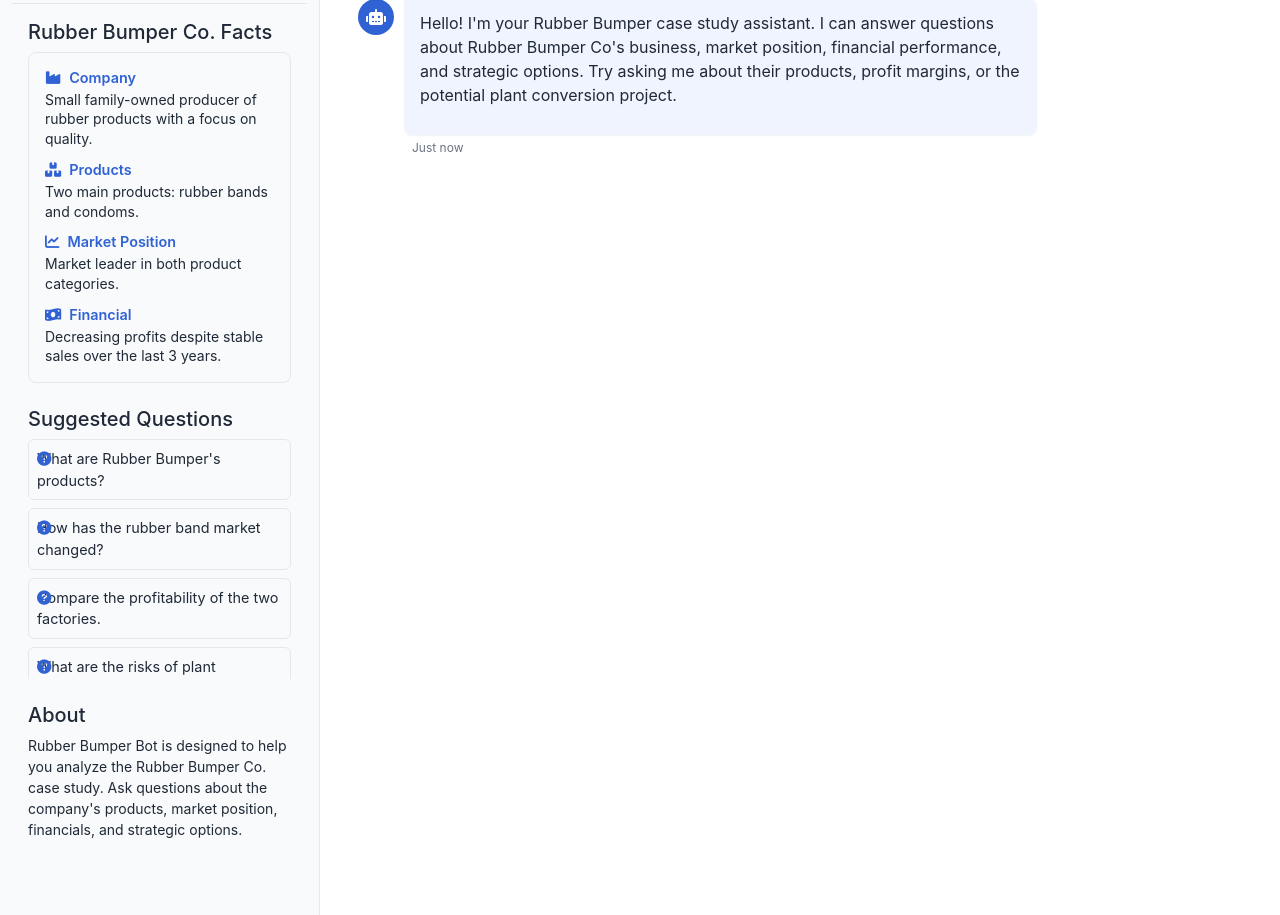
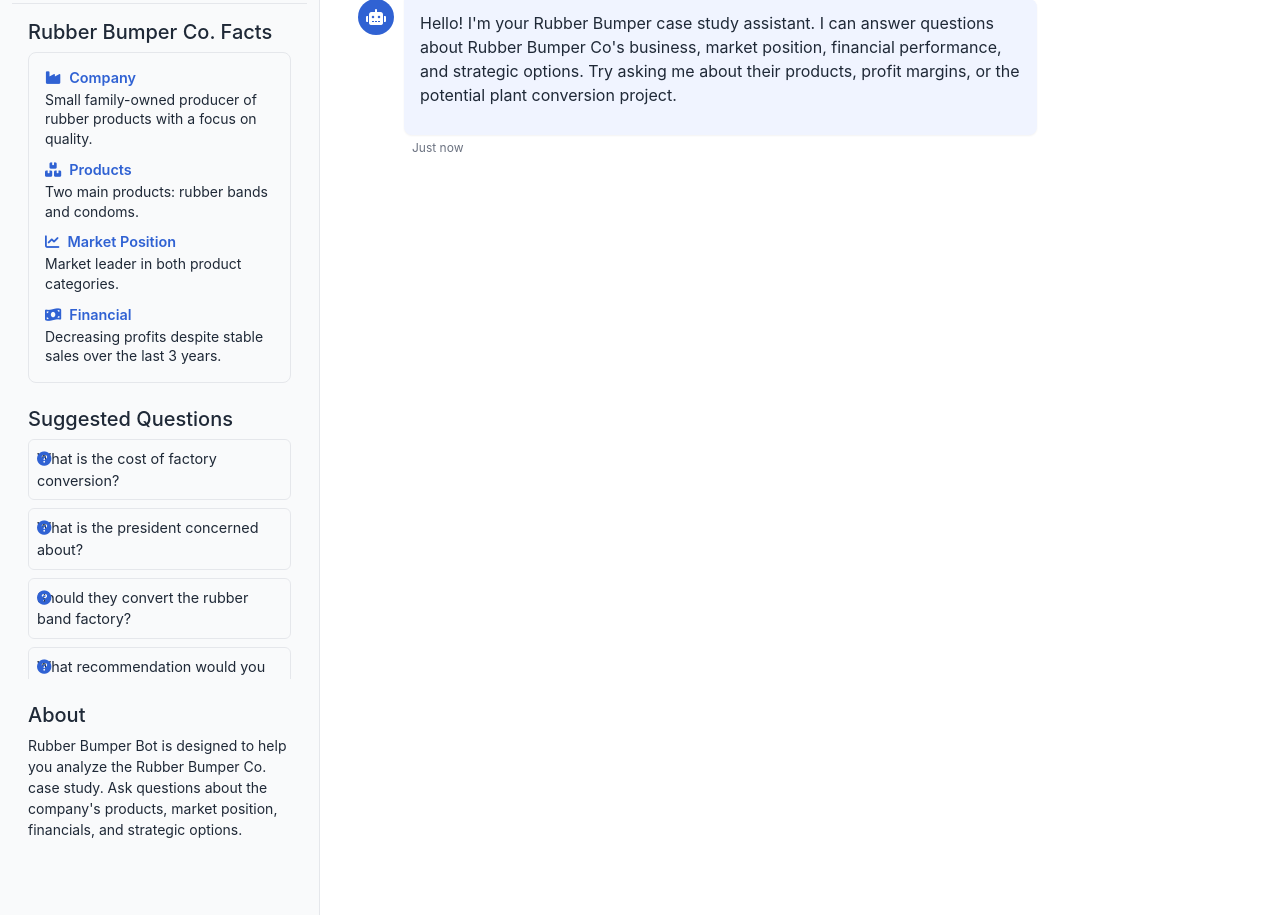
Before and after one commit to mrs1409/rubber-bumper, a Flask app: page / in a window 1280 px wide. Shown: the part 108-1023 px from the top of the page. Run offline with Flask 3, Linux system fonts and the light colour scheme.

Commit message:
Provide a dynamic list of suggested questions for the chatbot interface
Implement dynamic suggested questions using JavaScript and update templates.

Replit-Commit-Author: Agent
Replit-Commit-Session-Id: 74ac165a-f131-423b-babd-0ec03959442f
Replit-Commit-Screenshot-Url: https://storage.googleapis.com/screenshot-production-us-central1/27a0cec4-93a4-404b-97be-b79258f72cc4/d5edc89c-8fe3-42da-843d-5db5daa14c9d.jpg

```diff
--- a/static/js/main.js
+++ b/static/js/main.js
@@ -5,11 +5,80 @@ document.addEventListener('DOMContentLoaded', function() {
     const chatMessages = document.getElementById('chat-messages');
     const clearButton = document.getElementById('clear-btn');
     const quickReplyButtons = document.querySelectorAll('.quick-reply-btn');
-    const suggestedQuestions = document.querySelectorAll('.suggested-question');
+    const questionList = document.getElementById('question-list');
     const loadingOverlay = document.getElementById('loading-overlay');
 
     // Chat history
     let chatHistory = [];
+
+    // Track asked questions to avoid repeating them
+    let askedQuestions = new Set();
+
+    // All available suggested questions
+    const allSuggestedQuestions = [
+        "What is the company name?",
+        "What products does Rubber Bumper sell?",
+        "What is Rubber Bumper's market position?",
+        "How have the rubber band sales changed over time?",
+        "How has the condom market grown?",
+        "Which product is more profitable?",
+        "What are the profit margins for each product?",
+        "Should they convert the rubber band factory?",
+        "What are the risks of factory conversion?",
+        "Who are the main competitors?",
+        "What is the payback period for factory conversion?",
+        "How many factories does Rubber Bumper have?",
+        "What is the cost of factory conversion?",
+        "What is the president concerned about?",
+        "What recommendation would you give Rubber Bumper?"
+    ];
+
+    // Function to shuffle an array (Fisher-Yates algorithm)
+    function shuffleArray(array) {
+        for (let i = array.length - 1; i > 0; i--) {
+            const j = Math.floor(Math.random() * (i + 1));
+            [array[i], array[j]] = [array[j], array[i]];
+        }
+        return array;
+    }
+
+    // Function to update suggested questions
+    function updateSuggestedQuestions() {
+        // Clear current questions
+        questionList.innerHTML = '';
+
+        // Get available questions (those not yet asked)
+        const availableQuestions = allSuggestedQuestions.filter(q => !askedQuestions.has(q));
+
+        // If all questions have been asked, reset the tracking
+        if (availableQuestions.length < 5) {
+            askedQuestions.clear();
+        }
+
+        // Get shuffled available questions
+        const shuffledQuestions = shuffleArray([...allSuggestedQuestions])
+            .filter(q => !askedQuestions.has(q))
+            .slice(0, 10);
+
+        // Add questions to the list
+        shuffledQuestions.forEach(question => {
+            const questionItem = document.createElement('div');
+            questionItem.className = 'question-item p-2 mb-2 suggested-question';
+            questionItem.textContent = question;
+            questionItem.addEventListener('click', function() {
+                messageInput.value = this.textContent;
+                // Mark this question as asked
+                askedQuestions.add(this.textContent);
+                sendMessage();
+                // Update suggested questions
+                setTimeout(updateSuggestedQuestions, 500);
+            });
+            questionList.appendChild(questionItem);
+        });
+    }
+
+    // Initialize suggested questions
+    updateSuggestedQuestions();
 
     // Auto-resize textarea
     messageInput.addEventListener('input', function() {
@@ -66,6 +135,13 @@ document.addEventListener('DOMContentLoaded', function() {
         const message = messageInput.value.trim();
         if (!message) return;
 
+        // Check if the message matches any suggested question
+        allSuggestedQuestions.forEach(question => {
+            if (message.toLowerCase() === question.toLowerCase()) {
+                askedQuestions.add(question);
+            }
+        });
+
         // Add user message to chat
         addMessageToChat('user', message);
 
@@ -81,6 +157,9 @@ document.addEventListener('DOMContentLoaded', function() {
 
         // Send to backend
         fetchChatResponse(message);
+
+        // Update suggested questions
+        updateSuggestedQuestions();
     }
 
     // Function to add a message to the chat
@@ -231,12 +310,12 @@ document.addEventListener('DOMContentLoaded', function() {
             // Clear chat history
             chatHistory = [];
 
-            // Clear document list
-            const documentList = document.getElementById('document-list');
-            documentList.innerHTML = '<p class="text-muted text-center small empty-state">No documents uploaded yet</p>';
+            // Reset asked questions
+            askedQuestions.clear();
+            updateSuggestedQuestions();
 
             // Add system message
-            addMessageToChat('bot', 'All data has been cleared. You can upload new documents to continue.');
+            addMessageToChat('bot', 'Chat history has been cleared. You can start a new conversation.');
 
             // Hide loading overlay
             loadingOverlay.classList.add('d-none');
--- a/templates/index.html
+++ b/templates/index.html
@@ -60,19 +60,8 @@
 
                     <div class="mb-4 suggested-questions">
                         <h5>Suggested Questions</h5>
-                        <div class="question-list">
-                            <div class="question-item p-2 mb-2 suggested-question">
-                                What are Rubber Bumper's products?
-                            </div>
-                            <div class="question-item p-2 mb-2 suggested-question">
-                                How has the rubber band market changed?
-                            </div>
-                            <div class="question-item p-2 mb-2 suggested-question">
-                                Compare the profitability of the two factories.
-                            </div>
-                            <div class="question-item p-2 mb-2 suggested-question">
-                                What are the risks of plant conversion?
-                            </div>
+                        <div class="question-list" id="question-list">
+                            <!-- Questions will be dynamically populated from JavaScript -->
                         </div>
                     </div>
 
```
